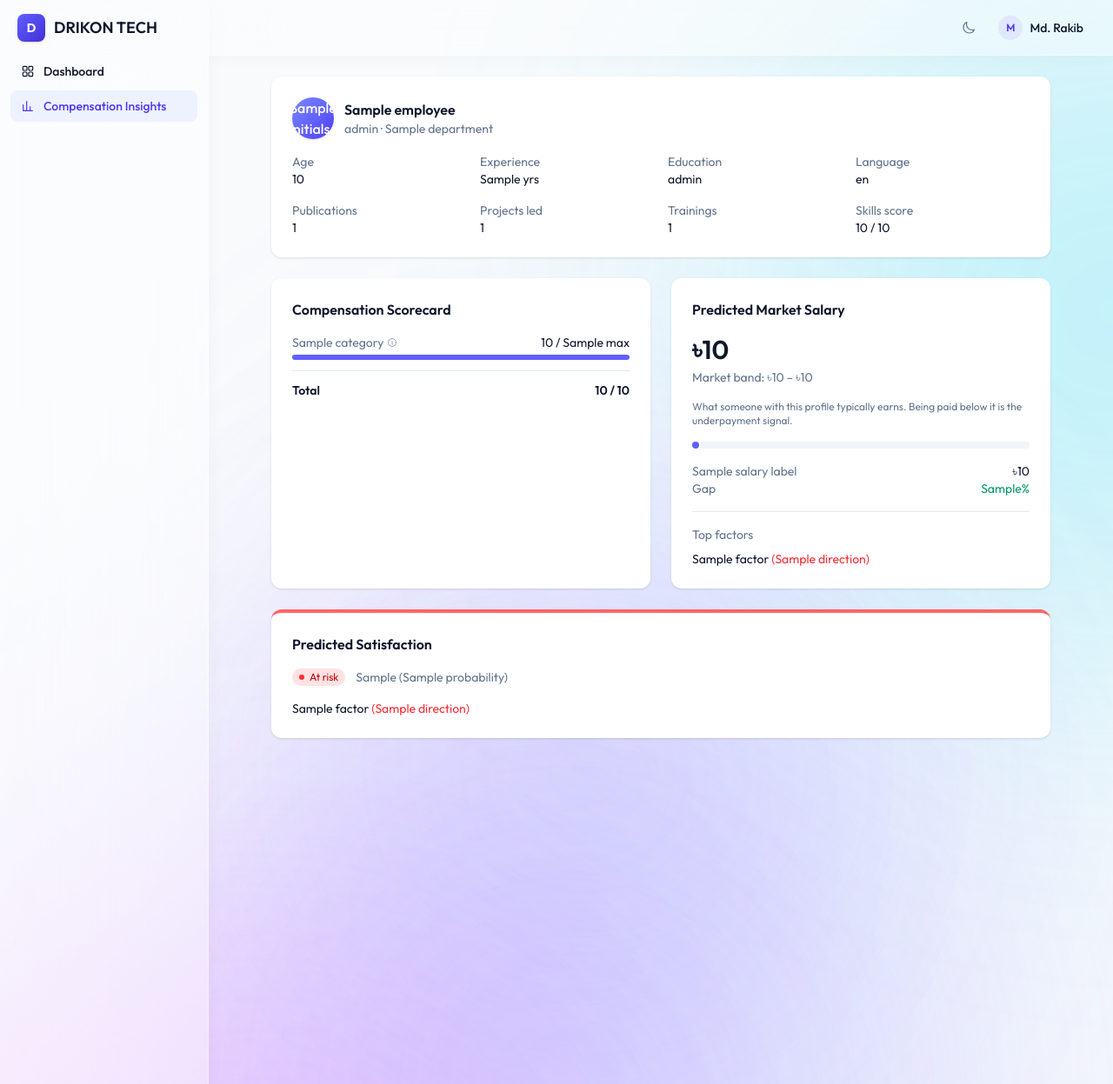
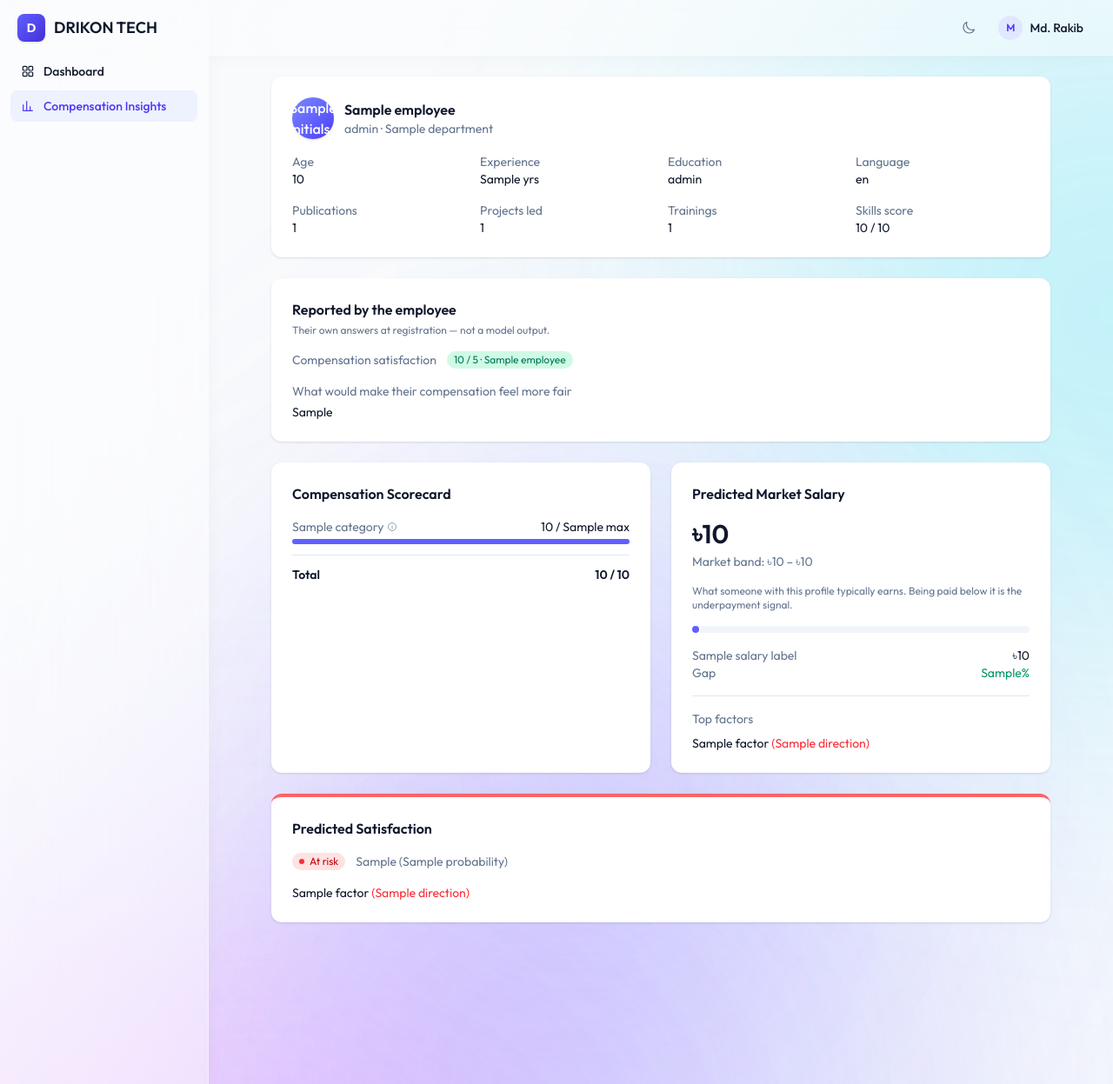
Before and after one commit to rakib4123/Employee-Compensation-Satisfaction, a Django app: template compensation/templates/compensation/detail.html in a window 1280 px wide. Shown: the whole page at 87% size. Run offline with Django 5.2, Linux system fonts and the light colour scheme; a user stored in the database is signed in; tables that the repository leaves empty hold one stand-in row (values such as "Sample post"); the template is opened without the code that fills it: most values are stand-ins (such as "Sample title", 1, 10 or a date in 2020); some libraries are stand-ins or nearby versions.

Commit message:
feat: surface what the employee actually reported
Registration asks every employee for a satisfaction rating and "anything
that would make your compensation feel more fair". Both were stored and read
by nothing — HR saw only the model's predicted satisfaction, while the
employee's own answer sat unused in the database. Collecting free-text
grievances that no one can read is the wrong side of a data-protection line,
and it discards the most direct evidence the tool has.

The employee detail page now shows both, labelled as the employee's own
answers rather than a model output, above the prediction cards. Where the
model guesses, this is what the person said.

```diff
--- a/compensation/data.py
+++ b/compensation/data.py
@@ -121,6 +121,10 @@ def _employee_row(user):
         "actual_salary": user.actual_salary,
         "satisfaction_score": user.satisfaction_score,
         "satisfaction_label": "Satisfied" if user.satisfaction_score >= 4 else "Dissatisfied",
+        # Collected at registration and, until now, read by nobody. The
+        # detail page shows both so HR sees what the employee actually
+        # reported next to what the model predicts.
+        "fairness_feedback": (user.fairness_feedback or "").strip(),
     }
 
 
--- a/compensation/templates/compensation/detail.html
+++ b/compensation/templates/compensation/detail.html
@@ -24,6 +24,26 @@
     </dl>
   </div>
 
+  <div class="rounded-xl bg-white dark:bg-slate-800 shadow p-6 mb-6 transition-all duration-200 hover:-translate-y-0.5 hover:shadow-md">
+    <h2 class="font-semibold mb-1">Reported by the employee</h2>
+    <p class="text-xs text-slate-500 mb-4">Their own answers at registration — not a model output.</p>
+    <div class="flex items-center gap-3 mb-4">
+      <span class="text-sm text-slate-500">Compensation satisfaction</span>
+      <span class="inline-flex items-center gap-1.5 rounded-full px-2 py-0.5 text-xs
+        {% if employee.satisfaction_score >= 4 %}bg-emerald-100 text-emerald-700 dark:bg-emerald-900 dark:text-emerald-300
+        {% elif employee.satisfaction_score == 3 %}bg-amber-100 text-amber-700 dark:bg-amber-900 dark:text-amber-300
+        {% else %}bg-red-100 text-red-700 dark:bg-red-900 dark:text-red-300{% endif %}">
+        {{ employee.satisfaction_score }} / 5 &middot; {{ employee.satisfaction_label }}
+      </span>
+    </div>
+    <p class="text-sm text-slate-500 mb-1">What would make their compensation feel more fair</p>
+    {% if employee.fairness_feedback %}
+      <blockquote class="text-sm border-l-2 border-indigo-400 pl-3 italic">{{ employee.fairness_feedback }}</blockquote>
+    {% else %}
+      <p class="text-sm text-slate-400 italic">No comment given.</p>
+    {% endif %}
+  </div>
+
   {% include "compensation/partials/prediction_cards.html" %}
 </div>
 {% endblock %}
```
Also changed, not shown: compensation/tests.py (+19 -0 lines).
